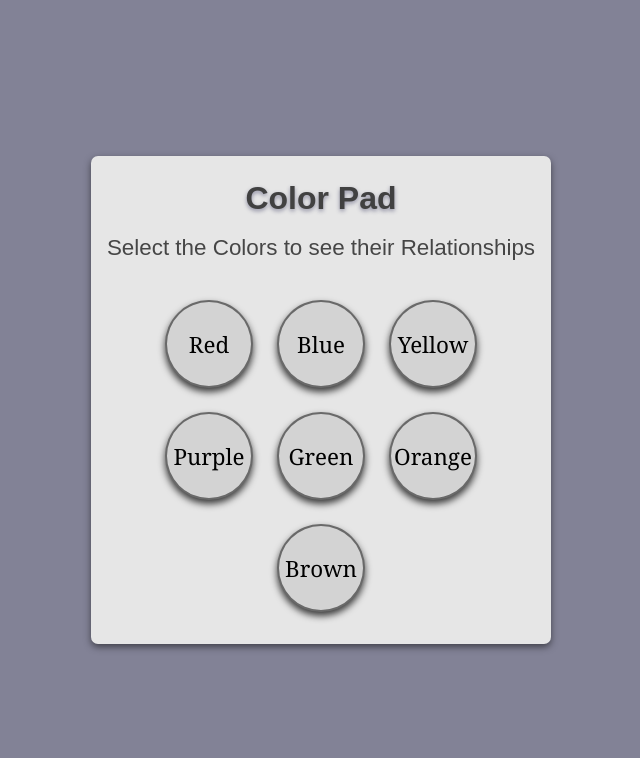
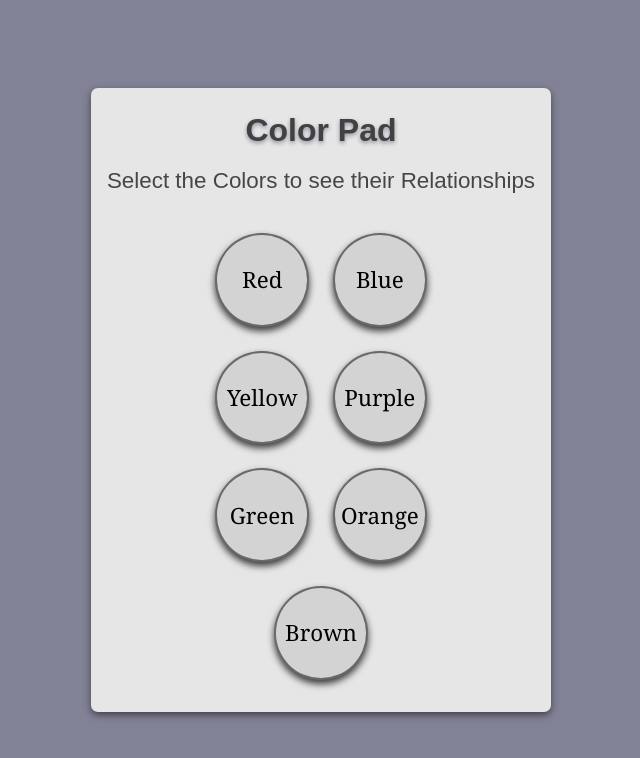
Before and after one commit to Luffy-Montoya/Color-Pad, a React (Vite) app: page / in a window 1280 px wide. Shown: the top 758 px of the page, without its empty margins (319-959 px from the left). Built offline with nearby package versions, Linux system fonts and the light colour scheme.

Commit message:
Update index.css

```diff
--- a/index.css
+++ b/index.css
@@ -49,8 +49,8 @@ h1 {
 }
 
 .buttonsContainer > div{
-    width: 3.75em;
-    height: 3.75em;
+    width: 4em;
+    height: 4em;
     font-size: 1.4rem;
     align-content: center;
     text-align: center;
```
